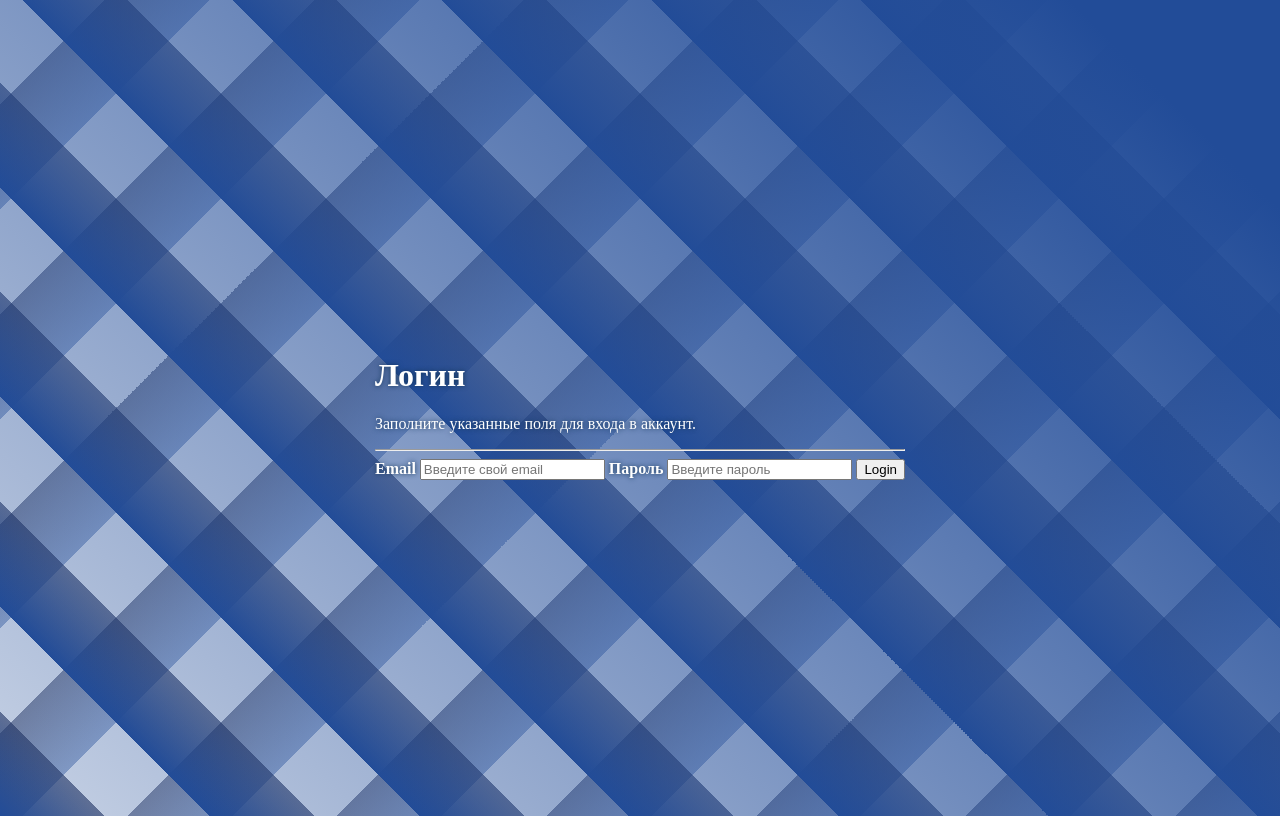
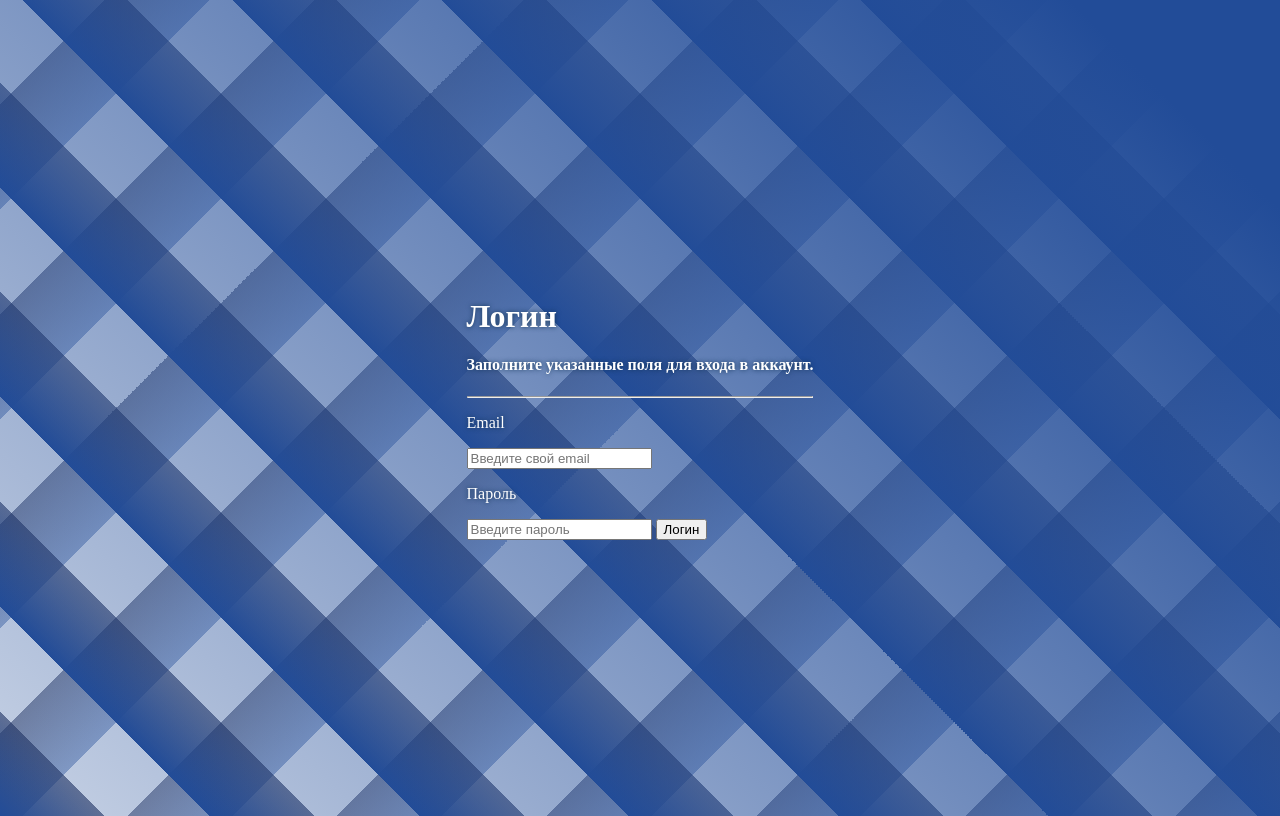
Before and after one commit to fdf23/f1, a plain HTML site: page login.html in a window 1280 px wide. Drawn offline with Linux system fonts and the light colour scheme.

Commit message:
Update login.html

```diff
--- a/login.html
+++ b/login.html
@@ -1,6 +1,7 @@
 <!DOCTYPE html>
 <html>
  <head>
+ <meta name="viewport" content="width=device-width, initial-scale=1.0">
   <meta charset="utf-8">
   <link rel="stylesheet" href="style.css">
  </head>
@@ -9,16 +10,16 @@
 <form action="action_page.php">
   <div class="container">
     <h1>Логин</h1>
-    <p>Заполните указанные поля для входа в аккаунт.</p>
+    <h4>Заполните указанные поля для входа в аккаунт.</h4>
     <hr>
 
-    <label for="email"><b>Email</b></label>
+    <label for="email"><p>Email</p></label>
     <input type="text" placeholder="Введите свой email" name="email" id="email" required>
 
-    <label for="psw"><b>Пароль</b></label>
+    <label for="psw"><p>Пароль</p></label>
     <input type="password" placeholder="Введите пароль" name="psw" id="psw" required>
 
-    <button type="submit" class="registerbtn">Login</button>
+    <button type="submit" class="registerbtn">Логин</button>
   </div>
 
   <div class="container signin">
```
